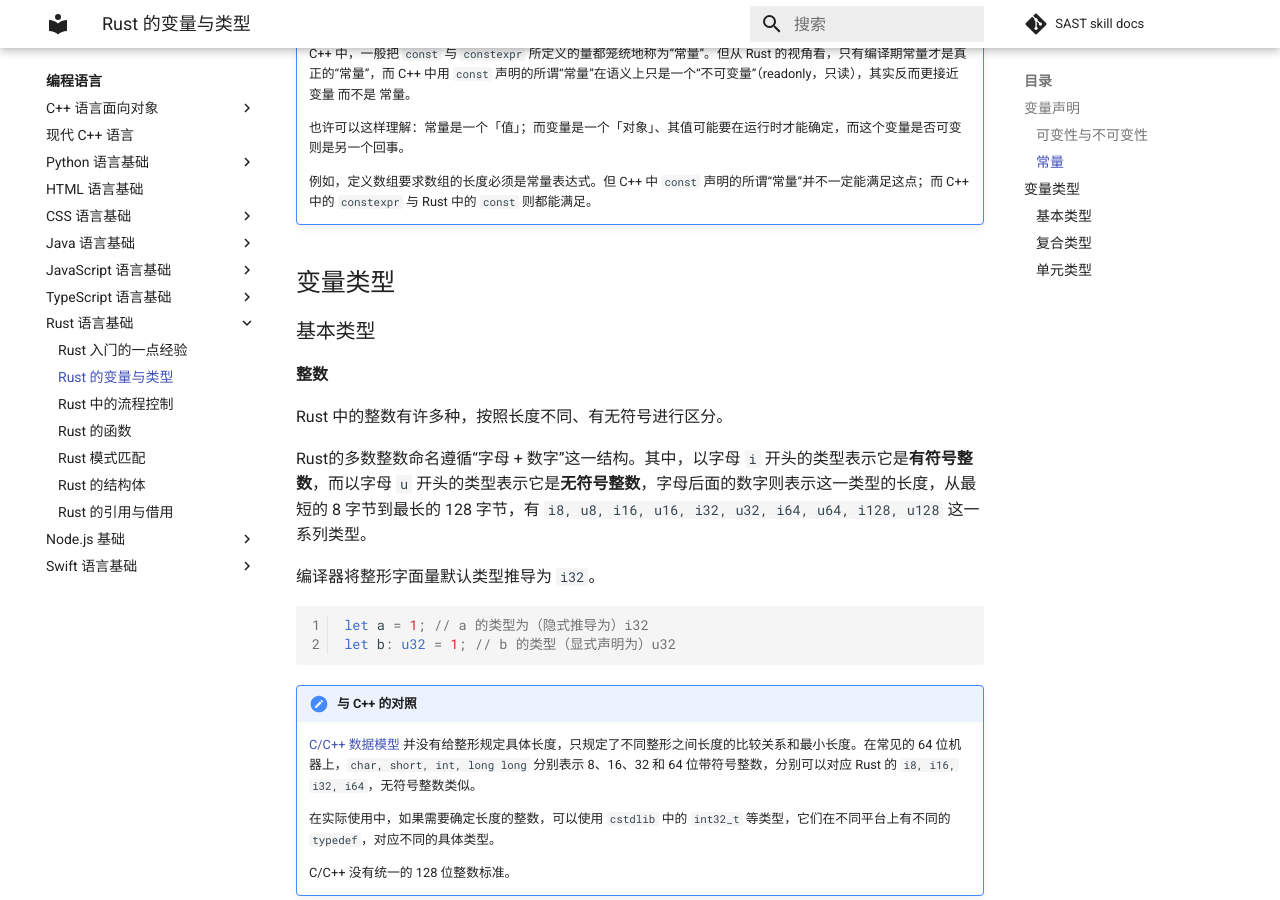
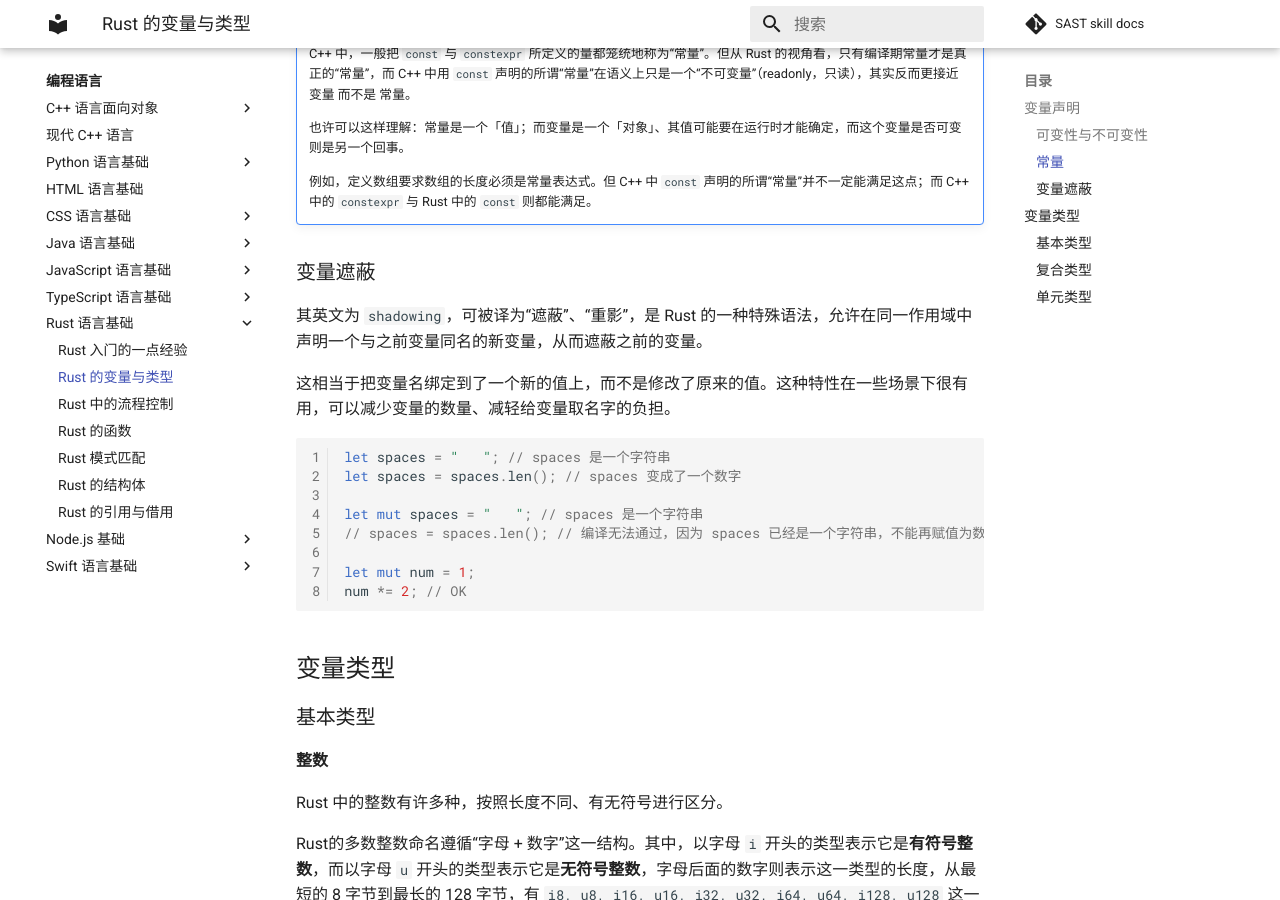
Before and after one commit to SAST-skill-docers/sast-skill-docs, an MkDocs documentation site: the page built from docs/languages/rust/variable.md, in a window 1280 px wide and 900 px high, scrolled down 1714 px. Built offline with MkDocs 1.6.1 and Material for MkDocs 9.7.7, drawn with Linux system fonts in a browser that asks for light colours; comment, search, counter and statistics services are not loaded.

Commit message:
feat(rust): Add content about `shadowing` in `variable`

````diff
--- a/docs/languages/rust/variable.md
+++ b/docs/languages/rust/variable.md
@@ -71,6 +71,23 @@ const c: i32 = 1; // 能够通过编译，但会被编译器警告，因为常
     也许可以这样理解：常量是一个「值」；而变量是一个「对象」、其值可能要在运行时才能确定，而这个变量是否可变则是另一个回事。
 
     例如，定义数组要求数组的长度必须是常量表达式。但 C++ 中 `const` 声明的所谓“常量”并不一定能满足这点；而 C++ 中的 `constexpr` 与 Rust 中的 `const` 则都能满足。
+
+### 变量遮蔽
+
+其英文为 `shadowing`，可被译为“遮蔽”、“重影”，是 Rust 的一种特殊语法，允许在同一作用域中声明一个与之前变量同名的新变量，从而遮蔽之前的变量。
+
+这相当于把变量名绑定到了一个新的值上，而不是修改了原来的值。这种特性在一些场景下很有用，可以减少变量的数量、减轻给变量取名字的负担。
+
+```rust
+let spaces = "   "; // spaces 是一个字符串
+let spaces = spaces.len(); // spaces 变成了一个数字
+
+let mut spaces = "   "; // spaces 是一个字符串
+// spaces = spaces.len(); // 编译无法通过，因为 spaces 已经是一个字符串，不能再赋值为数字，类型不匹配
+
+let mut num = 1;
+num *= 2; // OK
+```
 
 ## 变量类型
 
````
